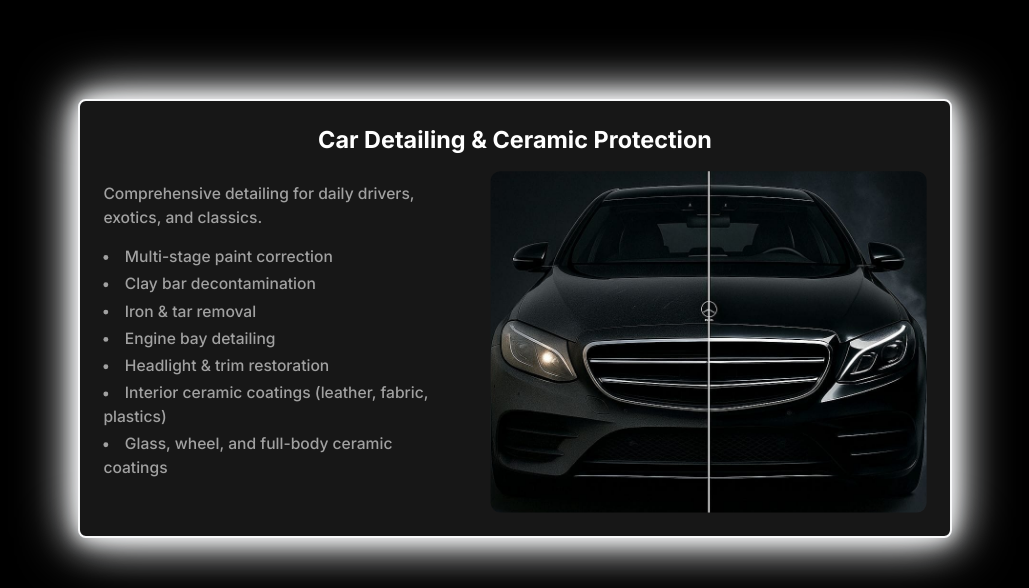
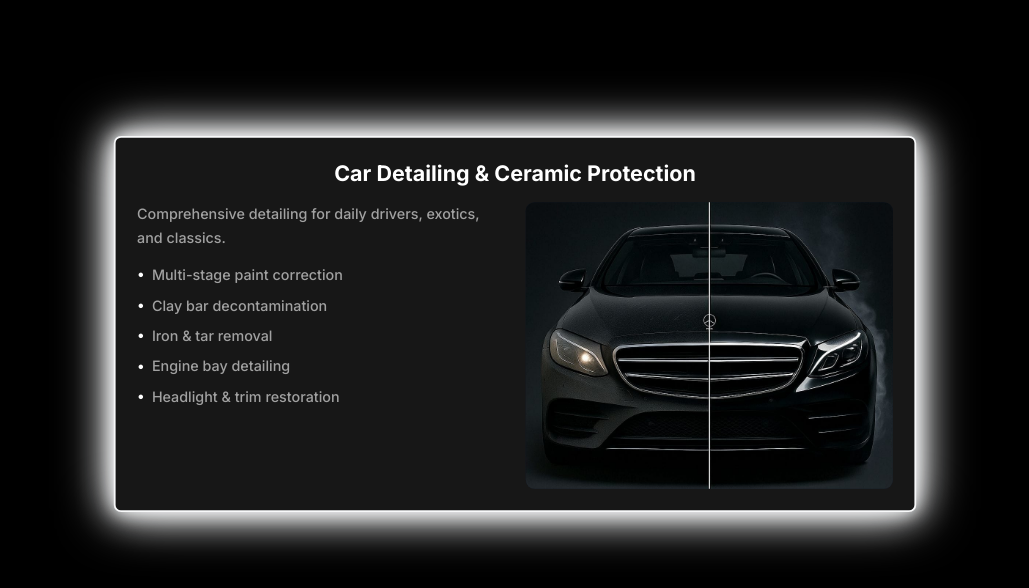
Before and after one commit to BenakKishanJ/shine_autocraft, a Next.js app: page / in a window 1280 px wide. Shown: the part 972-1560 px from the top of the page, without its empty margins (125-1154 px from the left). Built offline with nearby package versions, Linux system fonts and the light colour scheme.

Commit message:
Update stacking card error

```diff
--- a/components/ui/stacking-card.tsx
+++ b/components/ui/stacking-card.tsx
@@ -1,6 +1,6 @@
 "use client";
 import { ReactLenis } from "lenis/react";
-import { useTransform, motion, useScroll, MotionValue } from "motion/react";
+import { useTransform, motion, useScroll } from "motion/react";
 import { useRef, forwardRef } from "react";
 import { cn } from "@/lib/utils";
 
@@ -34,118 +34,77 @@ export const Card = ({
   targetScale,
 }: CardProps) => {
   const container = useRef(null);
-  const mainContainer = useRef(null);
 
   const { scrollYProgress } = useScroll({
     target: container,
     offset: ["start end", "start start"],
   });
 
-  const { scrollYProgress: mainScrollProgress } = useScroll({
-    target: mainContainer,
-    offset: ["start start", "end end"],
-  });
+  // Simplified scaling - only one transform per element
+  const imageScale = useTransform(scrollYProgress, [0, 1], [1.2, 1]);
+  const cardScale = useTransform(
+    scrollYProgress,
+    [0, 0.5, 1],
+    [0.8, 0.95, targetScale],
+  );
 
-  const imageScale = useTransform(scrollYProgress, [0, 1], [2, 1]);
-  const range: [number, number] = [i * 0.25, 1];
-  const scale = useTransform(mainScrollProgress, range, [1, targetScale]);
-
-  // Dynamic offset based on card index and screen size
-  const cardOffset = i * 15; // Reduced from 20px to 15px for tighter stacking
+  // Fixed positioning instead of dynamic calculations
+  const cardOffset = i * 20;
 
   return (
     <div
-      ref={mainContainer}
-      className="h-screen flex items-center justify-center sticky top-0 text-white pt-12 md:pt-20"
-    >
-      <div
       ref={container}
-        className="w-full h-full flex items-center justify-center"
+      className="h-screen flex items-center justify-center sticky top-0 text-white"
+      style={{ top: `${cardOffset}px` }}
     >
       <motion.div
         style={{
-            scale,
-            top: `calc(-5vh + ${i * 20}px)`,
+          scale: cardScale,
           boxShadow: `0 0 20px ${color}, 0 0 40px ${color}, 0 0 60px ${color}`,
           borderColor: color,
         }}
-          className={`flex flex-col relative -top-[25%] h-auto md:h-auto w-[95vw] sm:w-[85vw] md:w-[70vw] max-w-[95%] sm:max-w-[85%] md:max-w-[70%] rounded-md p-3 sm:p-4 md:p-6 origin-top bg-card border-2`}
+        className="relative w-full max-w-4xl mx-4 md:mx-8 rounded-md p-4 md:p-6 bg-card border-2 overflow-hidden"
       >
-          <h2 className="text-lg sm:text-xl md:text-2xl text-center font-extrabold mb-2 sm:mb-3 md:mb-4">
+        {/* Unified Layout for all devices */}
+        <div className="flex flex-col">
+          <h2 className="text-xl md:text-2xl font-extrabold mb-4 text-center text-white">
             {title}
           </h2>
-          {/* Mobile/Tablet Layout - Image after title, then text */}
-          <div className="flex flex-col md:hidden gap-3 sm:gap-4 min-h-[380px] sm:min-h-[420px]">
-            <div
-              className={`relative w-full h-[180px] sm:h-[200px] rounded-lg overflow-hidden flex-shrink-0`}
-            >
-              <motion.div
-                className={`w-full h-full`}
-                style={{ scale: imageScale }}
-              >
-                <img
-                  src={url}
-                  alt="image"
-                  className="absolute inset-0 w-full h-full object-cover"
-                />
-              </motion.div>
-            </div>
 
-            <div className={`w-full flex flex-col flex-1 justify-between`}>
-              <div>
-                <p className="text-xs sm:text-sm mb-2 line-clamp-3 text-muted-foreground">
+          <div className="flex flex-col lg:flex-row gap-6">
+            {/* Content Section */}
+            <div className="flex-1 lg:w-1/2">
+              <p className="text-sm md:text-base mb-4 text-muted-foreground leading-relaxed">
                 {description}
               </p>
-                <ul className="mb-3 space-y-1">
-                  {features.slice(0, 4).map((feature, i) => (
+              <ul className="space-y-2">
+                {features.slice(0, 5).map((feature, index) => (
                   <li
-                      key={i}
-                      className="text-xs sm:text-sm line-clamp-1 text-muted-foreground flex items-start"
+                    key={index}
+                    className="text-sm md:text-base text-muted-foreground flex items-start"
                   >
                     <span className="text-white mr-2 flex-shrink-0">•</span>
-                      <span>{feature}</span>
-                    </li>
-                  ))}
-                </ul>
-              </div>
-            </div>
-          </div>
-
-          {/* Desktop Layout - Side by side */}
-          <div className={`hidden md:flex gap-6 lg:gap-8`}>
-            <div className={`w-[45%] flex flex-col justify-center`}>
-              <p className="text-sm lg:text-base mb-3 lg:mb-4 text-muted-foreground">
-                {description}
-              </p>
-              <ul className="mb-4 lg:mb-6 space-y-1">
-                {features.map((feature, i) => (
-                  <li
-                    key={i}
-                    className="text-sm lg:text-base list-disc list-inside text-muted-foreground"
-                  >
-                    {feature}
+                    <span className="leading-relaxed">{feature}</span>
                   </li>
                 ))}
               </ul>
             </div>
 
-            <div
-              className={`relative w-[55%] h-[300px] lg:h-[350px] rounded-lg overflow-hidden`}
-            >
-              <motion.div
-                className={`w-full h-full`}
+            {/* Image Section */}
+            <div className="flex-1 lg:w-1/2">
+              <div className="relative w-full h-48 md:h-64 lg:h-80 rounded-lg overflow-hidden bg-gray-900">
+                <motion.img
+                  src={url}
+                  alt={title}
+                  className="absolute inset-0 w-full h-full object-cover"
                   style={{ scale: imageScale }}
-              >
-                <img
-                  src={url}
-                  alt="image"
-                  className="absolute inset-0 w-full h-full object-cover"
+                  loading="lazy"
                 />
-              </motion.div>
+              </div>
+            </div>
           </div>
         </div>
       </motion.div>
-      </div>
     </div>
   );
 };
@@ -158,13 +117,16 @@ const Component = forwardRef<HTMLElement, ComponentRootProps>(
   ({ projects }, ref) => {
     return (
       <ReactLenis root>
-        <main className="bg-black" ref={ref}>
-          <section className="text-white w-full bg-black">
+        <main className="bg-black min-h-screen" ref={ref}>
+          <section className="text-white w-full">
             {projects.map((project, i) => {
-              const targetScale = 1 - (projects.length - i) * 0.05;
+              const targetScale = Math.max(
+                0.85,
+                1 - (projects.length - i) * 0.03,
+              );
               return (
                 <Card
-                  key={`p_${i}`}
+                  key={i}
                   i={i}
                   url={project.link}
                   title={project.title}
```
Lines whose indentation alone changed are shown as unchanged.
